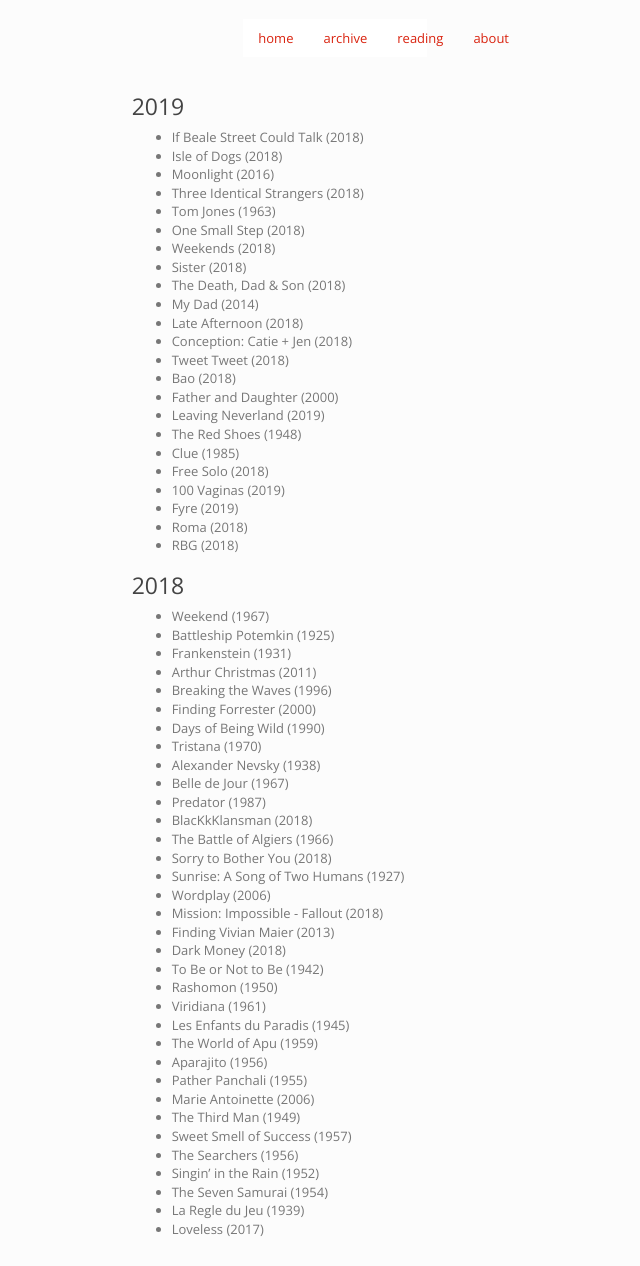
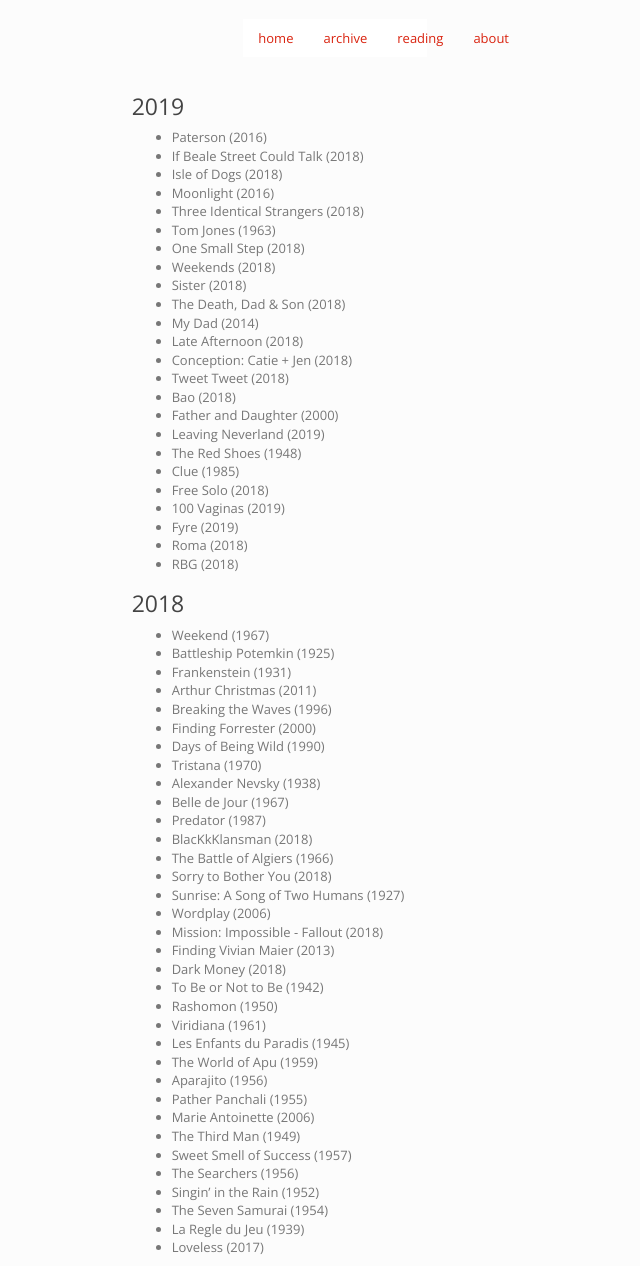
Before and after one commit to imtayadeway/imtayadeway.github.io, a Jekyll site: the page built from film/index.md, in a window 1280 px wide. Shown: the whole page, without its empty margins (305-945 px from the left). Built offline with Jekyll 4.4.1, drawn with Linux system fonts in a browser that asks for light colours.

Commit message:
Paterson

```diff
--- a/film/index.md
+++ b/film/index.md
@@ -5,6 +5,7 @@ title: Film
 
 ### 2019
 
+- Paterson (2016)
 - If Beale Street Could Talk (2018)
 - Isle of Dogs (2018)
 - Moonlight (2016)
```
